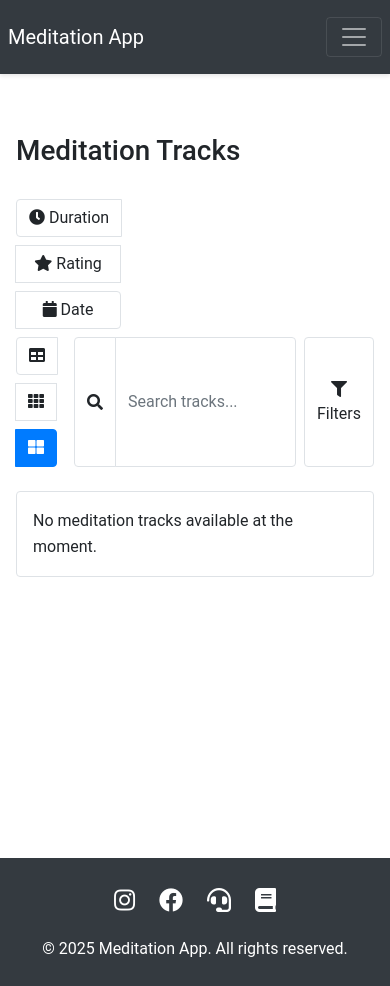
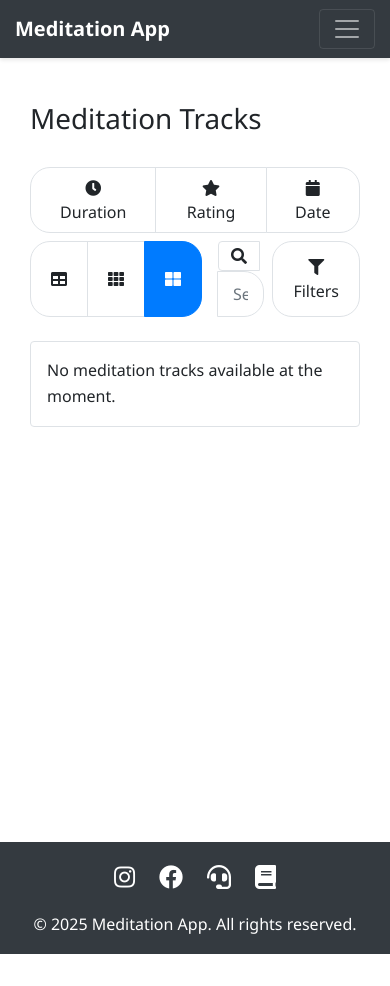
Before and after one commit to WARMLIGHTUA/meditation_project, a Django app: page /en/tracks/ in a window 390 px wide. After the commit the page ends 954 px from the top, so only its background shows below. Run offline with Django 5.2, Linux system fonts and the light colour scheme; the visitor is signed in with stand-in values (Sample User, id 1); data that the repository does not hold is empty.

Commit message:
додано файли стилів та маніфест PWA

```diff
--- a/static/meditation/css/styles.css
+++ b/static/meditation/css/styles.css
@@ -1,8 +1,13 @@
-/* Base styles */
+/* Global styles */
 :root {
-    /* Light theme */
     --primary-color: #007bff;
     --secondary-color: #6c757d;
+    --success-color: #28a745;
+    --danger-color: #dc3545;
+    --warning-color: #ffc107;
+    --info-color: #17a2b8;
+    --light-color: #f8f9fa;
+    --dark-color: #343a40;
     --background-color: #ffffff;
     --text-color: #212529;
     --nav-bg: #343a40;
@@ -21,41 +26,11 @@
     --section-bg: #f8f9fa;
 }
 
-[data-theme="dark"] {
-    /* Dark theme */
-    --primary-color: #0d6efd;
-    --secondary-color: #adb5bd;
-    --background-color: #121212;
-    --text-color: #f8f9fa;
-    --nav-bg: #1a1a1a;
-    --nav-text: #ffffff;
-    --card-bg: #2d2d2d;
-    --border-color: #404040;
-    --hover-bg: #343434;
-    --content-bg-rgb: 18, 18, 18;
-    --bg-opacity: 0.95;
-    --shadow-color: rgba(0,0,0,0.3);
-    --heading-color: #ffffff;
-    --link-color: #64b5f6;
-    --link-hover-color: #90caf9;
-    --hero-bg: #1a1a1a;
-    --hero-text: #ffffff;
-    --section-bg: #1a1a1a;
-}
-
-/* Global transitions */
-* {
-    transition: background-color 0.3s ease,
-                color 0.3s ease,
-                border-color 0.3s ease,
-                box-shadow 0.3s ease;
-}
-
 body {
-    font-family: 'Roboto', sans-serif;
+    font-family: 'Segoe UI', Tahoma, Geneva, Verdana, sans-serif;
     line-height: 1.6;
-    color: var(--text-color);
-    background-color: var(--background-color);
+    color: var(--dark-color);
+    background-color: var(--light-color);
     margin: 0;
     padding: 0;
     min-height: 100vh;
@@ -79,6 +54,10 @@ body {
 .navbar .navbar-brand:hover,
 .navbar .dropdown-toggle:hover {
     color: var(--primary-color) !important;
+}
+
+.navbar-brand {
+    font-weight: bold;
 }
 
 /* Theme-specific styles */
@@ -124,43 +103,50 @@ body {
 /* Cards */
 .card {
     background-color: var(--card-bg);
-    border: 1px solid var(--border-color);
+    border: none;
+    border-radius: 10px;
+    box-shadow: 0 4px 6px rgba(0,0,0,0.1);
     color: var(--text-color);
-    transition: transform 0.2s;
+    transition: transform 0.3s ease;
 }
 
 .card:hover {
     transform: translateY(-5px);
 }
 
-/* Buttons */
-.btn-theme {
-    background-color: var(--card-bg);
-    color: var(--text-color);
-    border: 1px solid var(--border-color);
+.card-img-top {
+    border-top-left-radius: 10px;
+    border-top-right-radius: 10px;
 }
 
-.btn-theme:hover {
-    background-color: var(--hover-bg);
-    color: var(--text-color);
+/* Buttons */
+.btn {
+    border-radius: 20px;
+    padding: 8px 20px;
+    font-weight: 500;
+    transition: all 0.3s ease;
 }
 
-.btn-theme.active {
+.btn-primary {
     background-color: var(--primary-color);
-    color: white;
     border-color: var(--primary-color);
+}
+
+.btn-primary:hover {
+    background-color: darken(var(--primary-color), 10%);
+    border-color: darken(var(--primary-color), 10%);
 }
 
 /* Forms */
 .form-control {
-    background-color: var(--card-bg);
-    color: var(--text-color);
-    border-color: var(--border-color);
+    border-radius: 20px;
+    border: 1px solid #ddd;
+    padding: 10px 15px;
 }
 
 .form-control:focus {
-    background-color: var(--card-bg);
-    color: var(--text-color);
+    box-shadow: 0 0 0 0.2rem rgba(0,123,255,0.25);
+    border-color: var(--primary-color);
 }
 
 /* Dropdowns */
@@ -192,19 +178,15 @@ body {
 /* Responsive design */
 @media (max-width: 768px) {
     .container {
-        padding: 0.5rem;
+        padding: 0 15px;
     }
+
     .card {
         margin-bottom: 1rem;
     }
-    .btn-group {
-        display: flex;
-        flex-direction: column;
-        gap: 0.5rem;
-    }
-    .btn-group .btn {
-        width: 100%;
-        margin: 0;
+
+    .meditation-timer {
+        font-size: 2rem;
     }
 }
 
```
Also changed, not shown: other parts of static/meditation/css/styles.css (+44 -2 lines), static/meditation/manifest.json.
